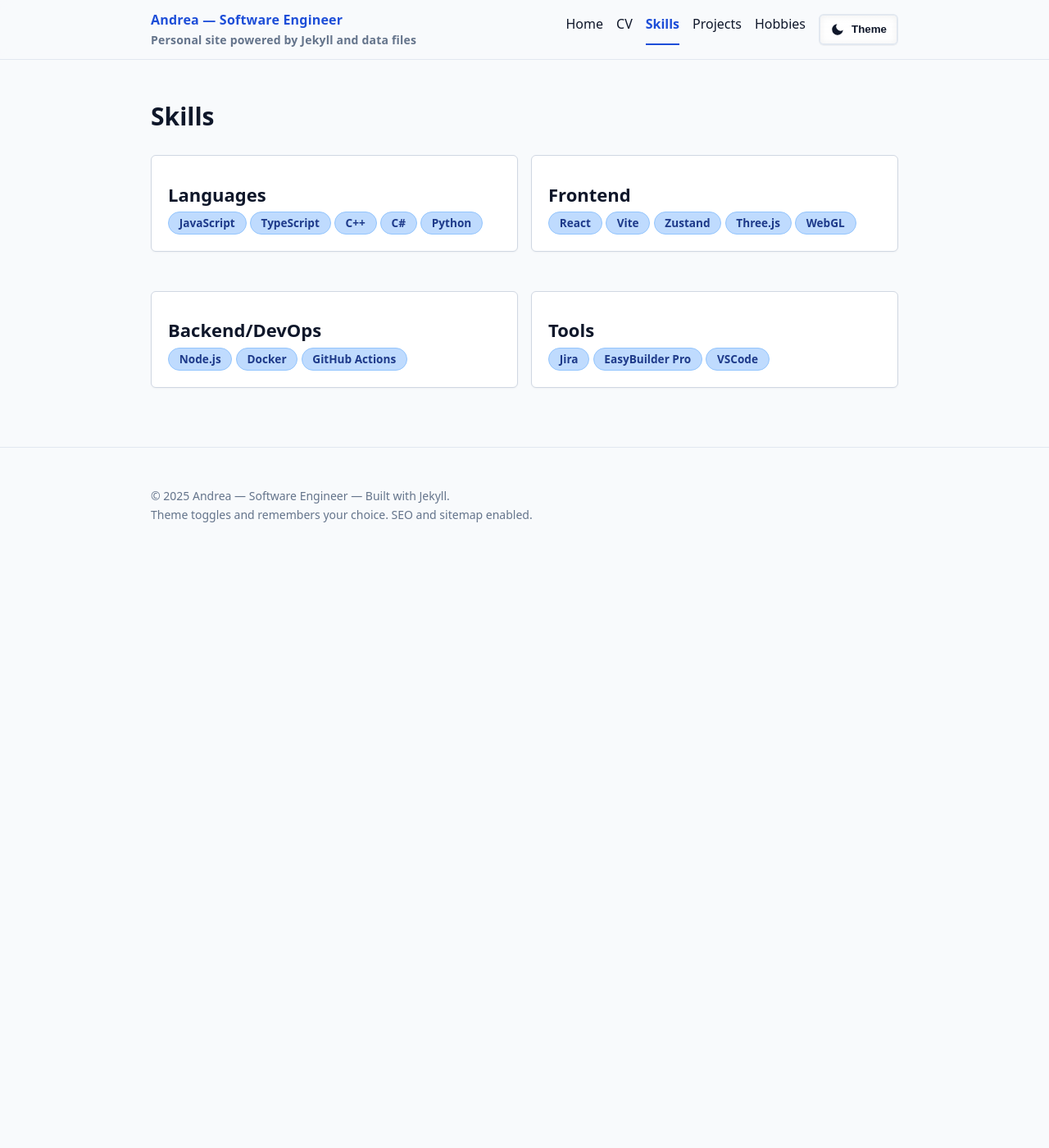
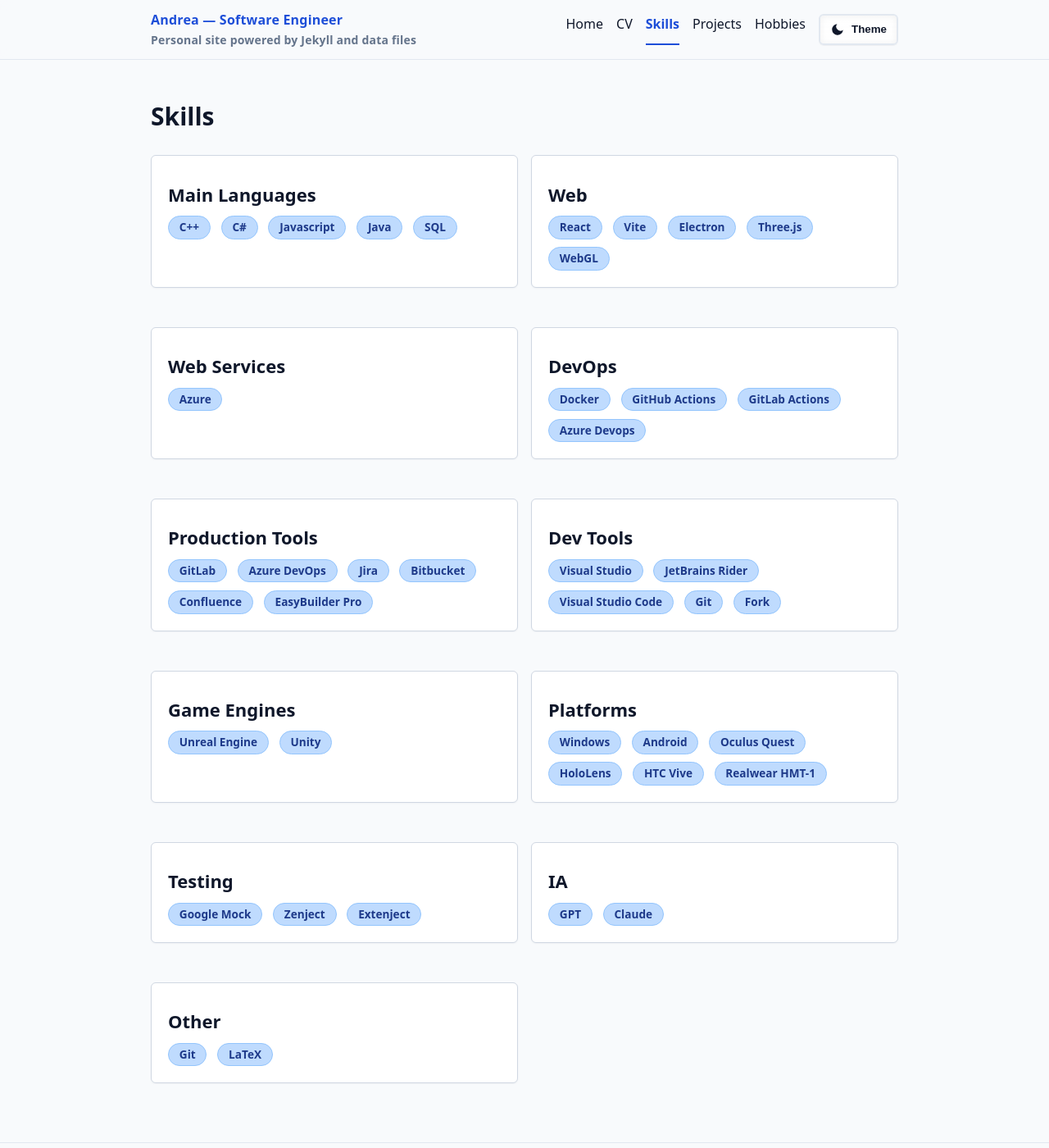
Before and after one commit to boozee/boozee.github.io, a Jekyll site: the page built from pages/skills.md, in a window 1280 px wide and 1400 px high. Shown: the whole window at 82% size. Built offline with Jekyll 4.4.1, drawn with Linux system fonts in a browser that asks for light colours.

Commit message:
Add real skills

```diff
--- a/_data/skills.yml
+++ b/_data/skills.yml
@@ -1,8 +1,32 @@
-- category: Languages
-  items: [JavaScript, TypeScript, C++, C#, Python]
-- category: Frontend
-  items: [React, Vite, Zustand, Three.js, WebGL]
-- category: Backend/DevOps
-  items: [Node.js, Docker, GitHub Actions]
-- category: Tools
-  items: [Jira, EasyBuilder Pro, VSCode]
+- category: Main Languages
+  items: [C++, C#, Javascript, Java, SQL]
+
+- category: Web
+  items: [React, Vite, Electron, Three.js, WebGL]
+
+- category: Web Services
+  items: [Azure]
+
+- category: DevOps
+  items: [Docker, GitHub Actions, GitLab Actions, Azure Devops]
+
+- category: Production Tools
+  items: [GitLab, Azure DevOps, Jira, Bitbucket, Confluence, EasyBuilder Pro]
+
+- category: Dev Tools
+  items: [Visual Studio, JetBrains Rider, Visual Studio Code, Git, Fork]
+
+- category: Game Engines
+  items: [Unreal Engine, Unity]
+
+- category: Platforms
+  items: [Windows, Android, Oculus Quest, HoloLens, HTC Vive, Realwear HMT-1]
+
+- category: Testing
+  items: [Google Mock, Zenject, Extenject]
+
+- category: IA
+  items: [GPT, Claude]
+
+- category: Other
+  items: [Git, LaTeX]
--- a/pages/skills.md
+++ b/pages/skills.md
@@ -10,9 +10,11 @@
     <div class="card">
       <h3>{{ cat.category }}</h3>
       <div>
+        <div class="chips">
         {% for it in cat.items %}
           <span class="badge tech-badge">{{ it }}</span>
         {% endfor %}
+        </div>
       </div>
     </div>
   {% endfor %}
```
